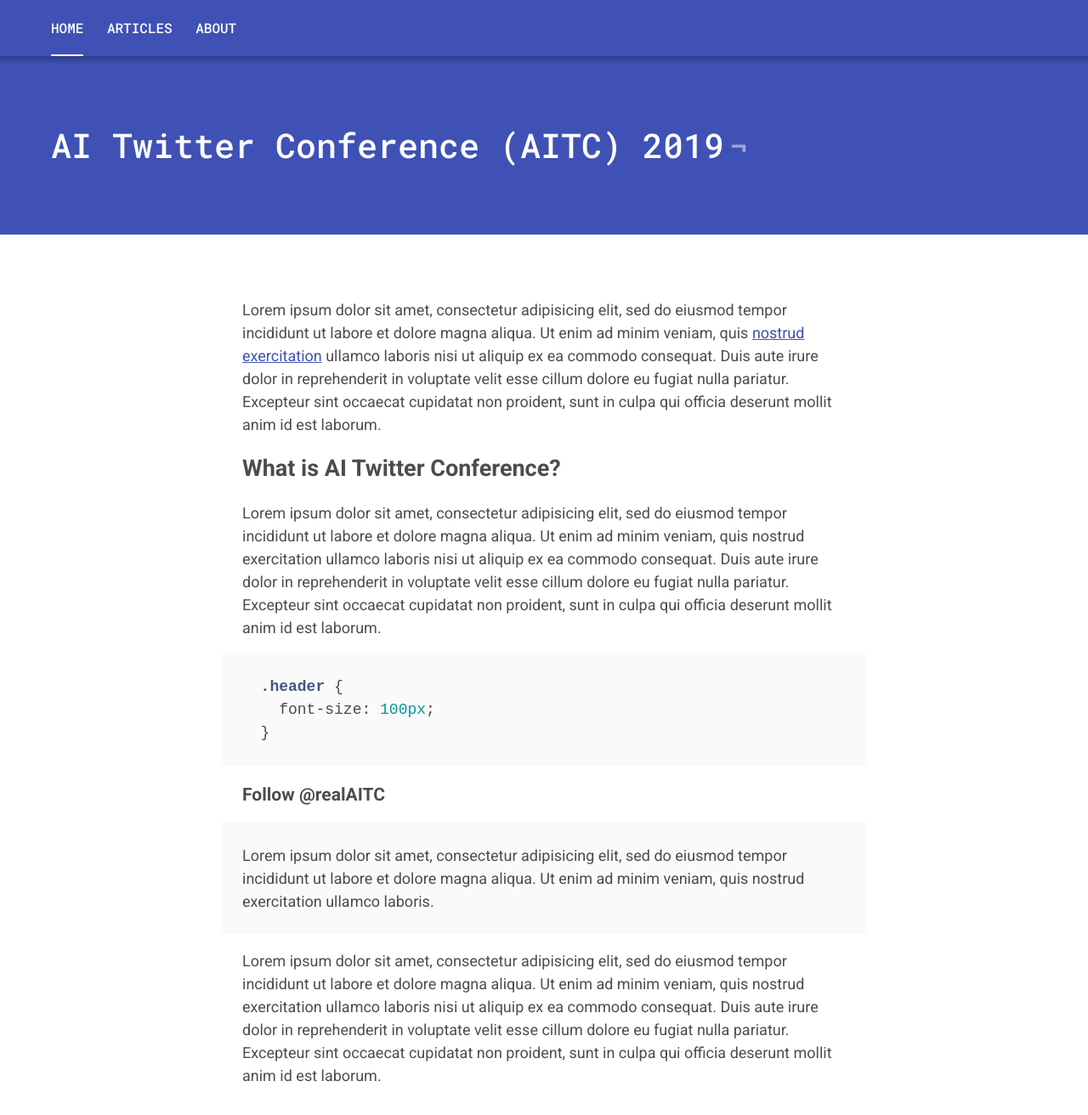
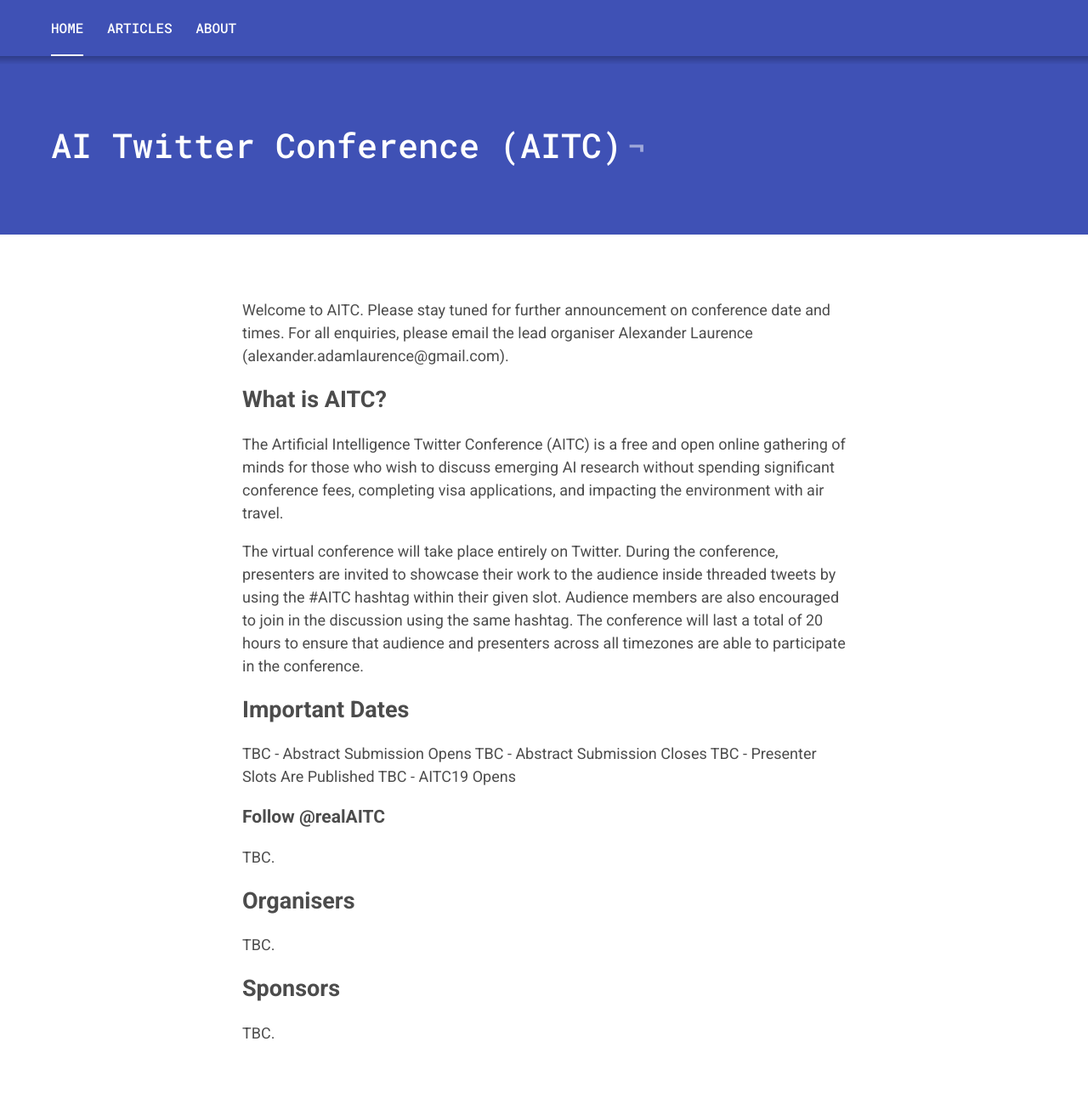
Before and after one commit to aitwitterconference/aitwitterconference.github.io, a Jekyll site: the page built from index.markdown, in a window 1280 px wide and 1400 px high. Shown: the top 1312 px of the window at 85% size. Built offline with Jekyll 4.4.1, drawn with Linux system fonts in a browser that asks for light colours.

Commit message:
Update index.markdown

```diff
--- a/index.markdown
+++ b/index.markdown
@@ -1,21 +1,30 @@
 ---
 layout: page
-title: AI Twitter Conference (AITC) 2019
+title: AI Twitter Conference (AITC)
 ---
-Lorem ipsum dolor sit amet, consectetur adipisicing elit, sed do eiusmod tempor incididunt ut labore et dolore magna aliqua. Ut enim ad minim veniam, quis [nostrud exercitation](http://alexcarpenter.me) ullamco laboris nisi ut aliquip ex ea commodo consequat. Duis aute irure dolor in reprehenderit in voluptate velit esse cillum dolore eu fugiat nulla pariatur. Excepteur sint occaecat cupidatat non proident, sunt in culpa qui officia deserunt mollit anim id est laborum.
+Welcome to AITC. Please stay tuned for further announcement on conference date and times. For all enquiries, please email the lead organiser Alexander Laurence (alexander.adamlaurence@gmail.com).
 
-## What is AI Twitter Conference?
+## What is AITC?
 
-Lorem ipsum dolor sit amet, consectetur adipisicing elit, sed do eiusmod tempor incididunt ut labore et dolore magna aliqua. Ut enim ad minim veniam, quis nostrud exercitation ullamco laboris nisi ut aliquip ex ea commodo consequat. Duis aute irure dolor in reprehenderit in voluptate velit esse cillum dolore eu fugiat nulla pariatur. Excepteur sint occaecat cupidatat non proident, sunt in culpa qui officia deserunt mollit anim id est laborum.
+The Artificial Intelligence Twitter Conference (AITC) is a free and open online gathering of minds for those who wish to discuss emerging AI research without spending significant conference fees, completing visa applications, and impacting the environment with air travel.
 
-{% highlight scss %}
-  .header {
-    font-size: 100px;
-  }
-{% endhighlight %}
+The virtual conference will take place entirely on Twitter. During the conference, presenters are invited to showcase their work to the audience inside threaded tweets by using the #AITC hashtag within their given slot. Audience members are also encouraged to join in the discussion using the same hashtag. The conference will last a total of 20 hours to ensure that audience and presenters across all timezones are able to participate in the conference.
+
+## Important Dates
+
+TBC - Abstract Submission Opens
+TBC - Abstract Submission Closes
+TBC - Presenter Slots Are Published
+TBC - AITC19 Opens
 
 ### Follow @realAITC
 
-> Lorem ipsum dolor sit amet, consectetur adipisicing elit, sed do eiusmod tempor incididunt ut labore et dolore magna aliqua. Ut enim ad minim veniam, quis nostrud exercitation ullamco laboris.
+TBC.
 
-Lorem ipsum dolor sit amet, consectetur adipisicing elit, sed do eiusmod tempor incididunt ut labore et dolore magna aliqua. Ut enim ad minim veniam, quis nostrud exercitation ullamco laboris nisi ut aliquip ex ea commodo consequat. Duis aute irure dolor in reprehenderit in voluptate velit esse cillum dolore eu fugiat nulla pariatur. Excepteur sint occaecat cupidatat non proident, sunt in culpa qui officia deserunt mollit anim id est laborum.
+## Organisers
+
+TBC.
+
+## Sponsors
+
+TBC.
```
